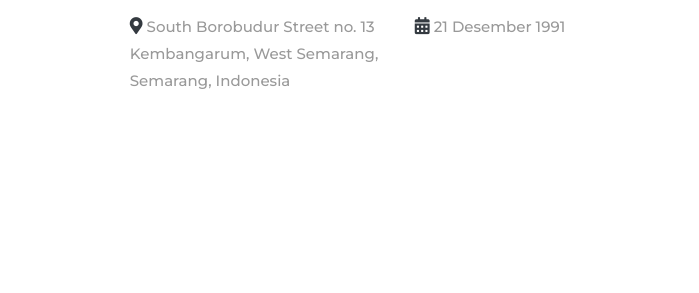
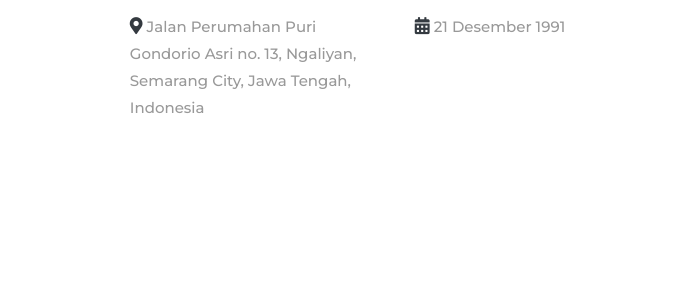
Before and after one commit to dzulfiardev/dzulfiardev.github.io, a plain HTML site: page index.html in a window 1280 px wide. Shown: the part 1276-1569 px from the top of the page, 0-699 px from the left. Drawn offline with Linux system fonts and the light colour scheme; some packages are replaced by stand-ins of ours; files whose address does not match are found by name; a web font is replaced by a local one.

Commit message:
change address on about me section

```diff
--- a/index.html
+++ b/index.html
@@ -150,9 +150,9 @@
 										+6288801995989</p>
 								</div>
 								<div class="col-xl-6">
-									<p><span class="text-dark"><i class="fas fa-map-marker-alt" style="font-size: 17px;"></i></span> South
-										Borobudur Street no. 13
-										Kembangarum, West Semarang, Semarang, Indonesia</p>
+									<p><span class="text-dark"><i class="fas fa-map-marker-alt" style="font-size: 17px;"></i></span>
+										Jalan Perumahan Puri Gondorio Asri no. 13, Ngaliyan, Semarang City, Jawa Tengah, Indonesia
+									</p>
 								</div>
 								<div class="col-xl-6">
 									<p><span class="text-dark"><i class="fas fa-calendar-alt" style="font-size: 17px;"></i></span>
```
